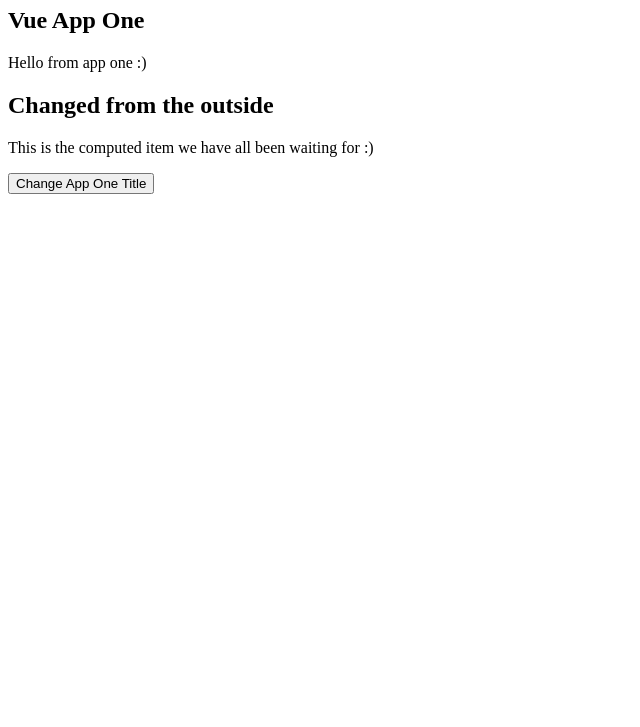
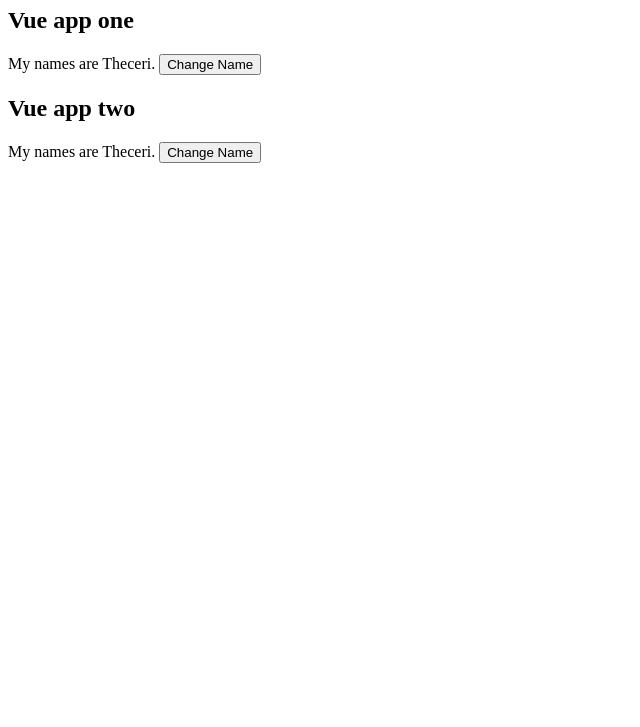
Before and after one commit to Theceri/the-net-ninja-vue-course, a plain HTML site: page index.html in a window 1280 px wide. Shown: the part 73-800 px from the top of the page, without its empty margins (0-640 px from the left). Drawn offline with nearby package versions, Linux system fonts and the light colour scheme.

Commit message:
lesson 15

```diff
--- a/app.js
+++ b/app.js
@@ -1,33 +1,21 @@
-var one = new Vue({
-    el: '#vue-app-one',
-    data: {
-        title: 'Vue App One'
+Vue.component('greeting', {
+    template: '<p>My names are {{ name }}. <button v-on:click="changeName">Change Name</button></p>',
+    data: function(){
+        return {
+            name: 'Theceri'
+        }
     },
     methods: {
-
-    },
-    computed: {
-        greet: function(){
-            return 'Hello from app one :)';
+        changeName: function(){
+            this.name = 'Mario';
         }
     }
+})
+
+new Vue({
+    el: '#vue-app-one'
 });
 
-var two = new Vue({
-    el: '#vue-app-two',
-    data: {
-        title: 'Vue App Two'
-    },
-    methods: {
-        changeTitle: function(){
-            one.title = "Title changed"
-        }
-    },
-    computed: {
-        greet: function(){
-            return 'This is the computed item we have all been waiting for :)';
-        }
-    }
+new Vue({
+    el: '#vue-app-two'
 });
-
-two.title = "Changed from the outside";
--- a/index.html
+++ b/index.html
@@ -12,17 +12,16 @@
 </head>
 
 <body>
-    <h1>Multiple Vue Instances</h1>
+    <h1>Components</h1>
 
     <div id="vue-app-one">
-        <h2>{{ title }}</h2>
-        <p>{{ greet }}</p>
+        <h2>Vue app one</h2>
+        <greeting></greeting>
     </div>
 
     <div id="vue-app-two">
-        <h2>{{ title }}</h2>
-        <p>{{ greet }}</p>
-        <button v-on:click="changeTitle">Change App One Title</button>
+        <h2>Vue app two</h2>
+        <greeting></greeting>
     </div>
 
     <script src="app.js"></script>
```
